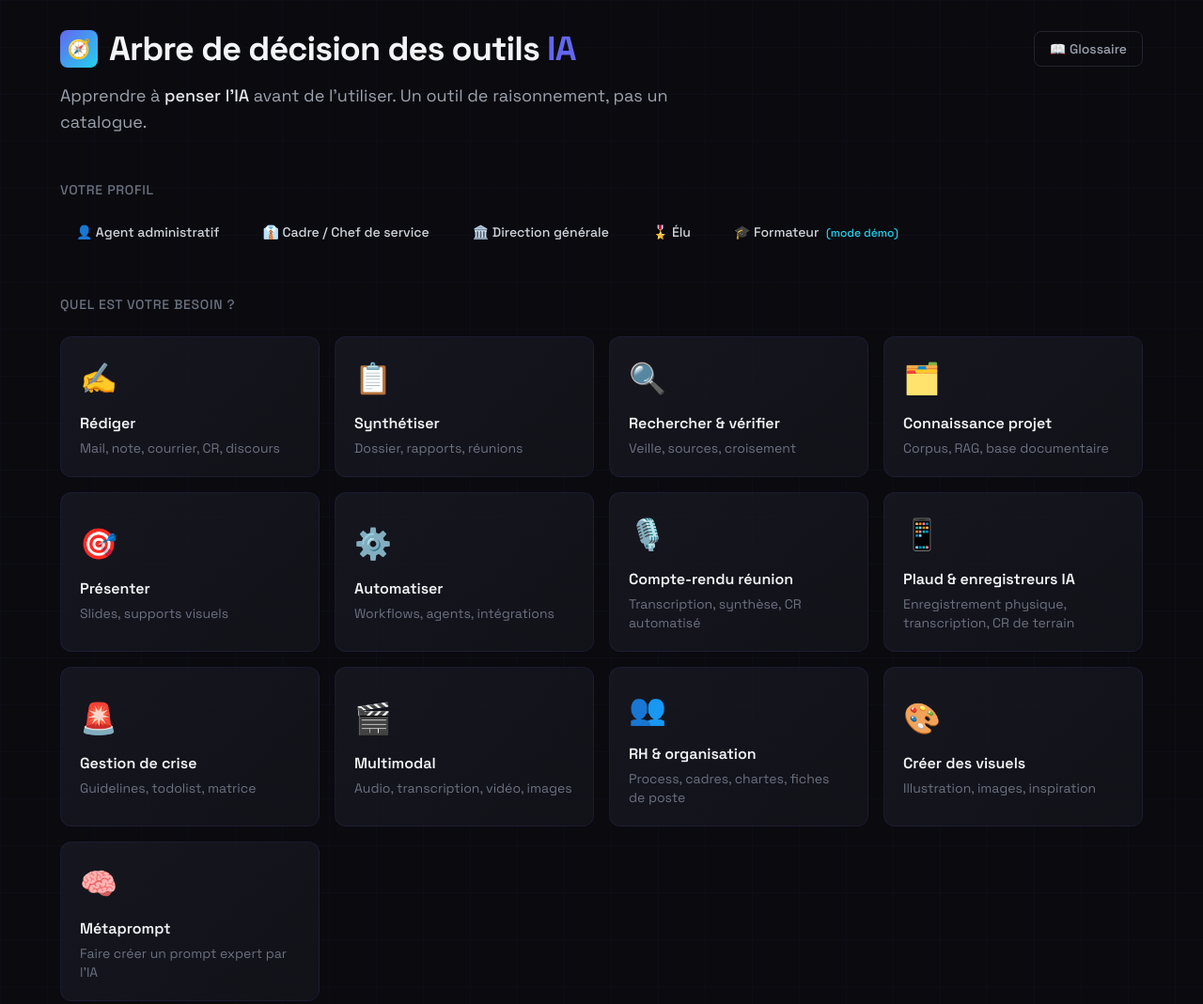
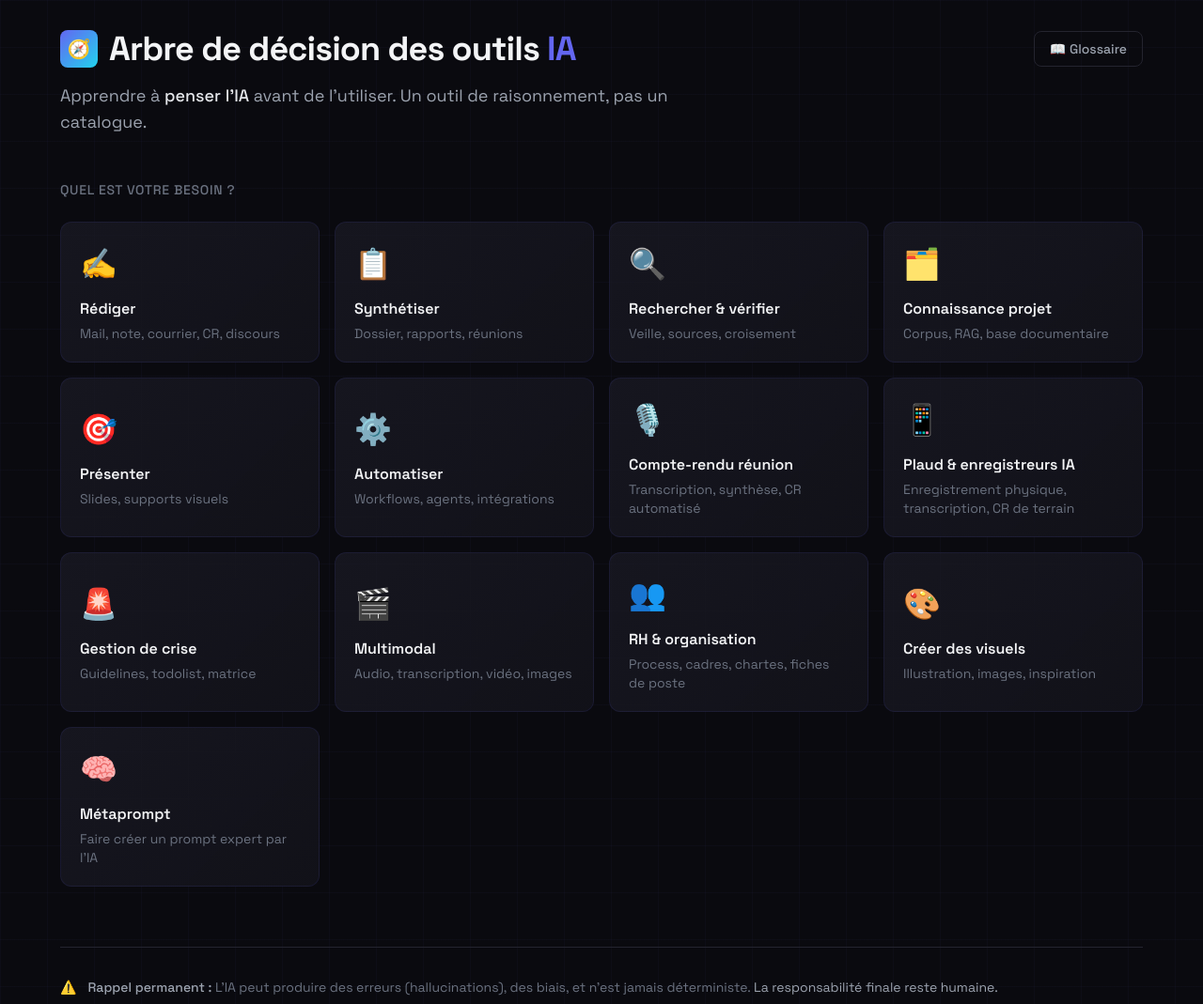
Before and after one commit to y-kerauffret/wepapp_formationIA, a plain HTML site: page index.html in a window 1280 px wide. Shown: the top 1069 px of the page at 94% size. Drawn offline with nearby package versions, Linux system fonts and the light colour scheme.

Commit message:
Remove unused profile selection logic
The profile selection feature was capturing user selection but never
using it for any filtering or personalization. This removes the dead
code including CSS styles, HTML buttons, and JavaScript handlers.

https://claude.ai/code/session_01CuVzZ39o8kNBqG4H6FKB5R

```diff
--- a/index.html
+++ b/index.html
@@ -44,9 +44,6 @@
                 linear-gradient(90deg, rgba(99, 102, 241, 0.03) 1px, transparent 1px);
             background-size: 50px 50px;
         }
-        .profile-btn { transition: all 0.2s ease; border: 1px solid transparent; }
-        .profile-btn:hover { border-color: rgba(99, 102, 241, 0.3); background: rgba(99, 102, 241, 0.1); }
-        .profile-btn.active { border-color: #6366f1; background: rgba(99, 102, 241, 0.15); box-shadow: 0 0 20px rgba(99, 102, 241, 0.2); }
         .tile {
             background: linear-gradient(135deg, rgba(26, 26, 36, 0.8) 0%, rgba(18, 18, 26, 0.9) 100%);
             border: 1px solid rgba(99, 102, 241, 0.1);
@@ -93,18 +90,7 @@
                 </p>
             </header>
 
-            <section class="max-w-6xl mx-auto mb-12 animate-in" style="animation-delay: 0.2s;">
-                <p class="text-sm text-gray-500 uppercase tracking-wider mb-4 font-medium">Votre profil</p>
-                <div class="flex flex-wrap gap-3">
-                    <button class="profile-btn px-4 py-2 rounded-lg text-sm font-medium text-gray-300" data-profile="agent">👤 Agent administratif</button>
-                    <button class="profile-btn px-4 py-2 rounded-lg text-sm font-medium text-gray-300" data-profile="cadre">👔 Cadre / Chef de service</button>
-                    <button class="profile-btn px-4 py-2 rounded-lg text-sm font-medium text-gray-300" data-profile="direction">🏛️ Direction générale</button>
-                    <button class="profile-btn px-4 py-2 rounded-lg text-sm font-medium text-gray-300" data-profile="elu">🎖️ Élu</button>
-                    <button class="profile-btn px-4 py-2 rounded-lg text-sm font-medium text-gray-300" data-profile="formateur">🎓 Formateur <span class="text-accent-secondary text-xs ml-1">(mode démo)</span></button>
-                </div>
-            </section>
-
-            <section class="max-w-6xl mx-auto animate-in" style="animation-delay: 0.3s;">
+            <section class="max-w-6xl mx-auto animate-in" style="animation-delay: 0.2s;">
                 <p class="text-sm text-gray-500 uppercase tracking-wider mb-6 font-medium">Quel est votre besoin ?</p>
                 <div id="tiles-grid" class="grid grid-cols-1 sm:grid-cols-2 lg:grid-cols-3 xl:grid-cols-4 gap-4"></div>
             </section>
@@ -146,7 +132,6 @@
 
     <script>
         let appData = null;
-        let selectedProfile = null;
         const mainView = document.getElementById('main-view');
         const decisionView = document.getElementById('decision-view');
         const glossaireView = document.getElementById('glossaire-view');
@@ -304,13 +289,6 @@
         backButton.addEventListener('click', () => { decisionView.classList.add('hidden'); mainView.classList.remove('hidden'); window.scrollTo(0, 0); });
         glossaireToggle.addEventListener('click', () => { mainView.classList.add('hidden'); decisionView.classList.add('hidden'); glossaireView.classList.remove('hidden'); window.scrollTo(0, 0); });
         glossaireBack.addEventListener('click', () => { glossaireView.classList.add('hidden'); mainView.classList.remove('hidden'); window.scrollTo(0, 0); });
-        document.querySelectorAll('.profile-btn').forEach(btn => {
-            btn.addEventListener('click', () => {
-                document.querySelectorAll('.profile-btn').forEach(b => b.classList.remove('active'));
-                btn.classList.add('active');
-                selectedProfile = btn.dataset.profile;
-            });
-        });
         loadData();
     </script>
 </body>
```
